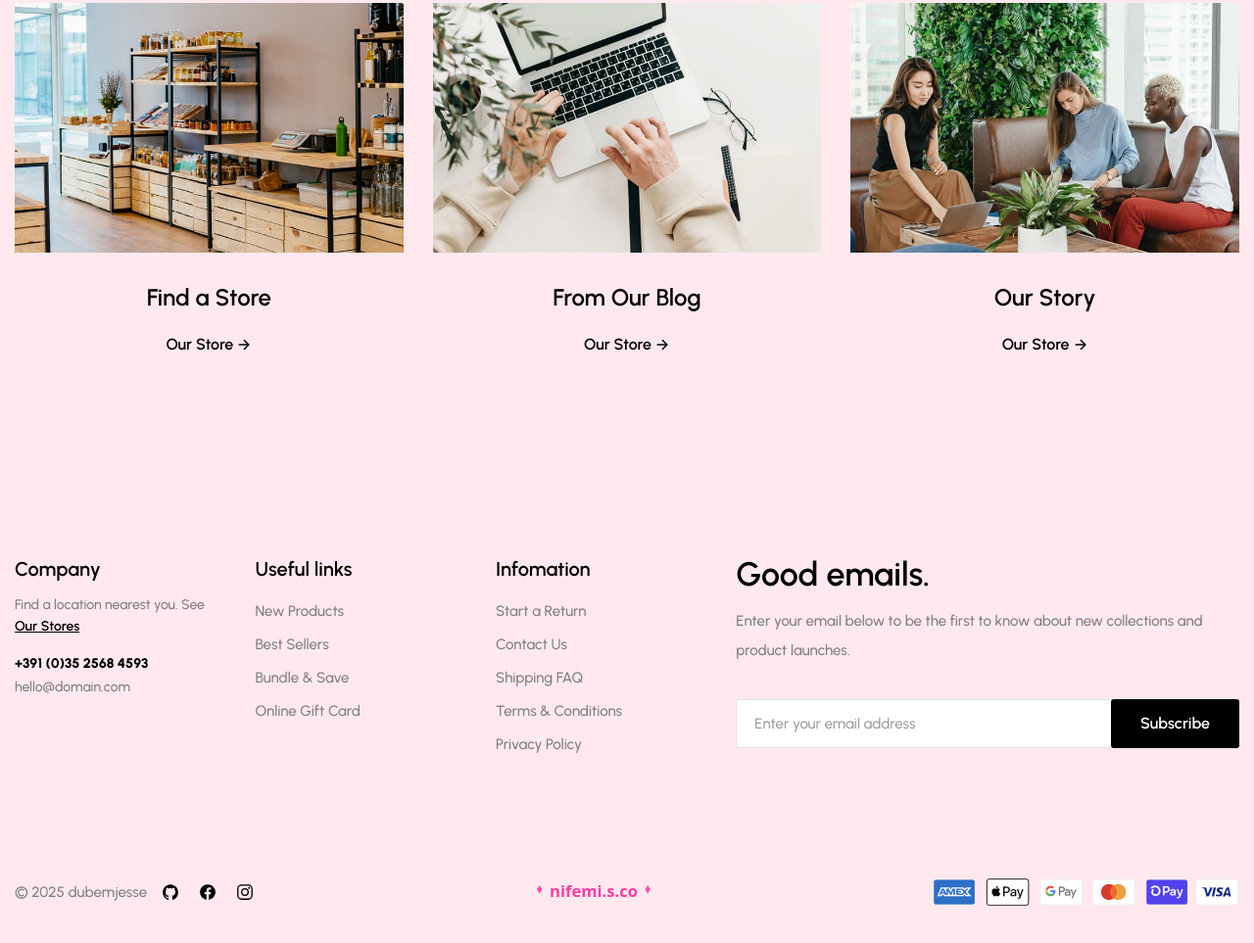
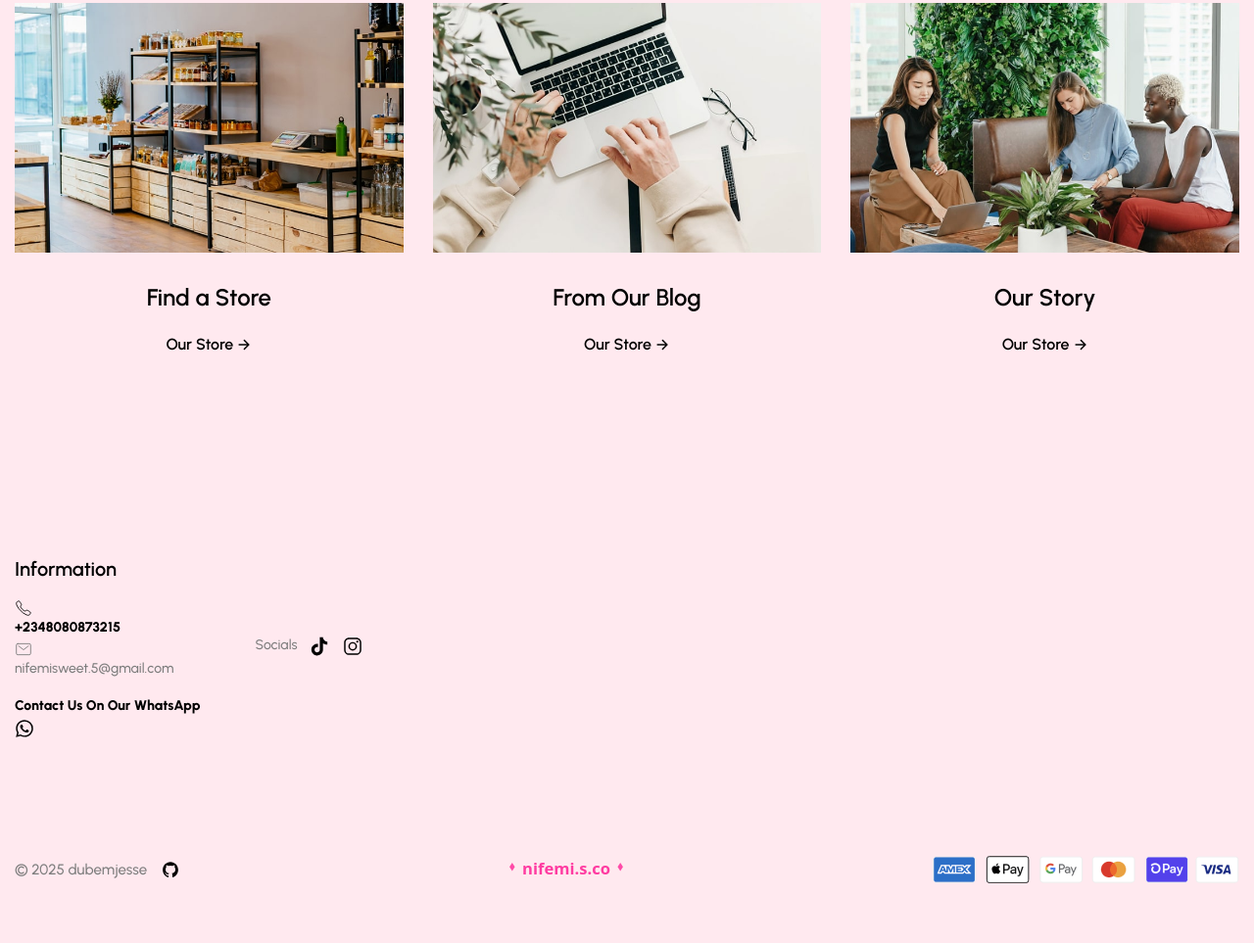
Before and after one commit to dubemjesse/Shopwithus, a plain HTML site: page index.html in a window 1280 px wide. Shown: the part 4266-5229 px from the top of the page at 98% size. Drawn offline with nearby package versions, Linux system fonts and the light colour scheme.

Commit message:
feat(footer): redesign footer layout with contact icons and social links
- Replace multi-column footer with simplified contact information section
- Add social media links with hover effects
- Implement inline layout for contact icons with proper spacing
- Remove newsletter form and redundant links

```diff
--- a/assets/css/style.css
+++ b/assets/css/style.css
@@ -1429,3 +1429,37 @@ body {
   .offer .container { gap: 120px; }
 
 }
+
+/* Footer contact icons inline layout */
+.footer .contact-icons {
+  display: flex;
+  align-items: center;
+  gap: 12px;
+}
+
+.footer .contact-icons .footer-list-text {
+  margin: 0;
+}
+
+.footer .contact-links {
+  display: flex;
+  align-items: center;
+  gap: 14px;
+}
+
+.footer .contact-link {
+  color: var(--black);
+  font-size: 20px;
+  transition: var(--transition-1);
+}
+
+.footer .contact-link:is(:hover, :focus) {
+  color: var(--hoockers-green);
+}
+
+/* Company contact details icon spacing */
+.footer .footer-list-text ion-icon {
+  vertical-align: middle;
+  margin-inline-end: 8px;
+  font-size: 18px;
+}
--- a/index.html
+++ b/index.html
@@ -1294,10 +1294,6 @@
     </article>
   </main>
 
-
-
-
-
   <!--
     - #FOOTER
   -->
@@ -1310,93 +1306,36 @@
         <ul class="footer-list">
 
           <li>
-            <p class="footer-list-title">Company</p>
+            <p class="footer-list-title">Information</p>
           </li>
 
           <li>
-            <p class="footer-list-text">
-              Find a location nearest you. See <a href="#" class="link">Our Stores</a>
-            </p>
+            <p class="footer-list-text bold"><ion-icon name="call-outline" aria-hidden="true"></ion-icon> +2348080873215</p>
+            <p class="footer-list-text"><ion-icon name="mail-outline" aria-hidden="true"></ion-icon> nifemisweet.5@gmail.com</p>
           </li>
+          <p class="footer-list-text bold">Contact Us On Our WhatsApp</p>
+              <a href="https://wa.me/" class="contact-link" target="_blank" rel="noopener" aria-label="WhatsApp">
+                <ion-icon name="logo-whatsapp"></ion-icon>
+              </a>
+          <li>
 
-          <li>
-            <p class="footer-list-text bold">+391 (0)35 2568 4593</p>
-          </li>
-
-          <li>
-            <p class="footer-list-text">hello@domain.com</p>
           </li>
 
         </ul>
 
-        <ul class="footer-list">
 
-          <li>
-            <p class="footer-list-title">Useful links</p>
+          <li class="contact-icons">
+            <p class="footer-list-text">Socials</p>
+            <div class="contact-links">
+              <a href="https://www.tiktok.com/@nifemi.s.co/" class="contact-link" target="_blank" rel="noopener" aria-label="TikTok">
+                <ion-icon name="logo-tiktok"></ion-icon>
+              </a>
+
+              <a href="https://www.instagram.com/nifemi.s.co" class="contact-link" aria-label="Instagram">
+                <ion-icon name="logo-instagram"></ion-icon>
+              </a>
+            </div>
           </li>
-
-          <li>
-            <a href="#" class="footer-link">New Products</a>
-          </li>
-
-          <li>
-            <a href="#" class="footer-link">Best Sellers</a>
-          </li>
-
-          <li>
-            <a href="#" class="footer-link">Bundle & Save</a>
-          </li>
-
-          <li>
-            <a href="#" class="footer-link">Online Gift Card</a>
-          </li>
-
-        </ul>
-
-        <ul class="footer-list">
-
-          <li>
-            <p class="footer-list-title">Infomation</p>
-          </li>
-
-          <li>
-            <a href="#" class="footer-link">Start a Return</a>
-          </li>
-
-          <li>
-            <a href="#" class="footer-link">Contact Us</a>
-          </li>
-
-          <li>
-            <a href="#" class="footer-link">Shipping FAQ</a>
-          </li>
-
-          <li>
-            <a href="#" class="footer-link">Terms & Conditions</a>
-          </li>
-
-          <li>
-            <a href="#" class="footer-link">Privacy Policy</a>
-          </li>
-
-        </ul>
-
-        <div class="footer-list">
-
-          <p class="newsletter-title">Good emails.</p>
-
-          <p class="newsletter-text">
-            Enter your email below to be the first to know about new collections and product launches.
-          </p>
-
-          <form action="" class="newsletter-form">
-            <input type="email" name="email_address" placeholder="Enter your email address" required
-              class="email-field">
-
-            <button type="submit" class="btn btn-primary">Subscribe</button>
-          </form>
-
-        </div>
 
       </div>
 
@@ -1406,27 +1345,15 @@
           <p class="copyright">
             &copy; 2025 dubemjesse
           </p>
-
           <ul class="social-list">
 
             <li>
-              <a href="https://github.com/dubemjesse/" class="social-link">
+              <a href="https://github.com/dubemjesse/" class="social-link" target="_blank" rel="noopener">
                 <ion-icon name="logo-github"></ion-icon>
               </a>
             </li>
-
             <li>
-              <a href="#" class="social-link">
-                <ion-icon name="logo-facebook"></ion-icon>
-              </a>
             </li>
-
-            <li>
-              <a href="#" class="social-link">
-                <ion-icon name="logo-instagram"></ion-icon>
-              </a>
-            </li>
-
           </ul>
         </div>
 
```
